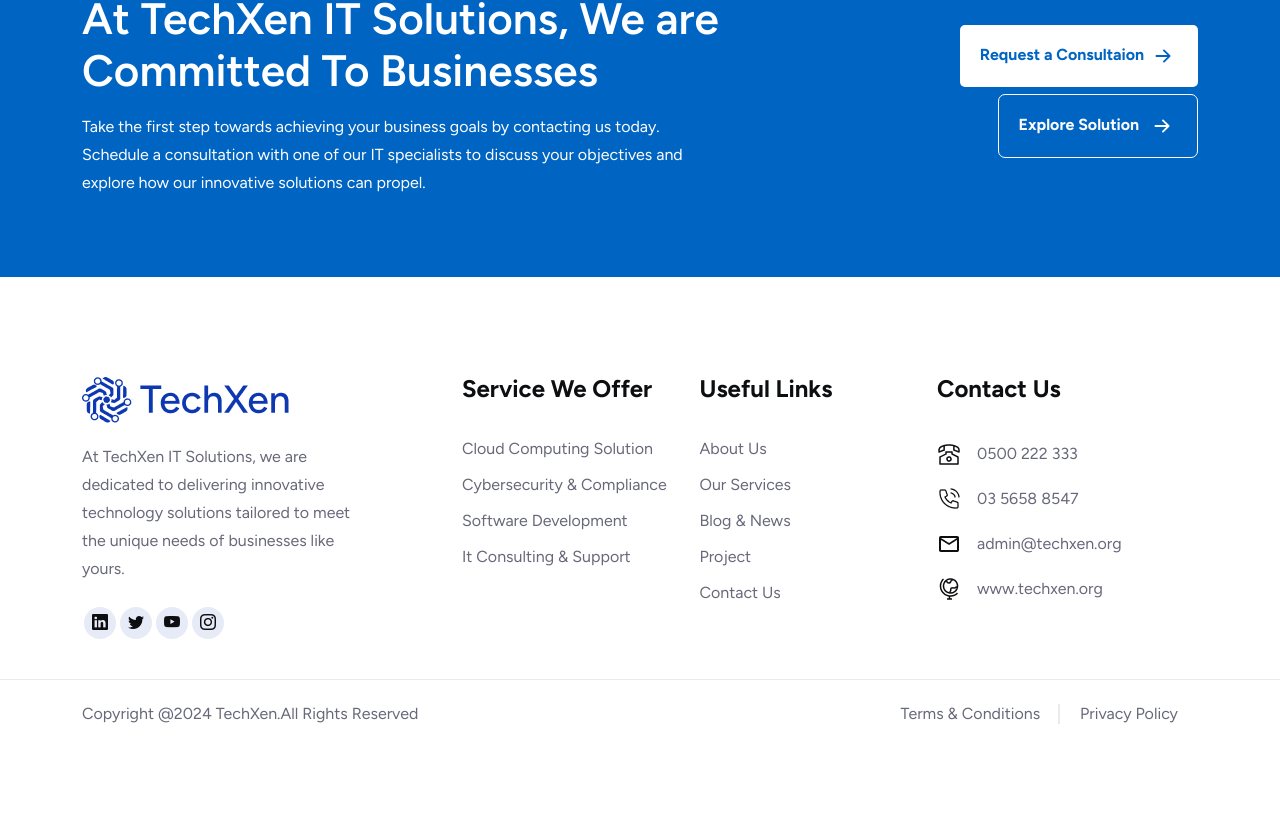
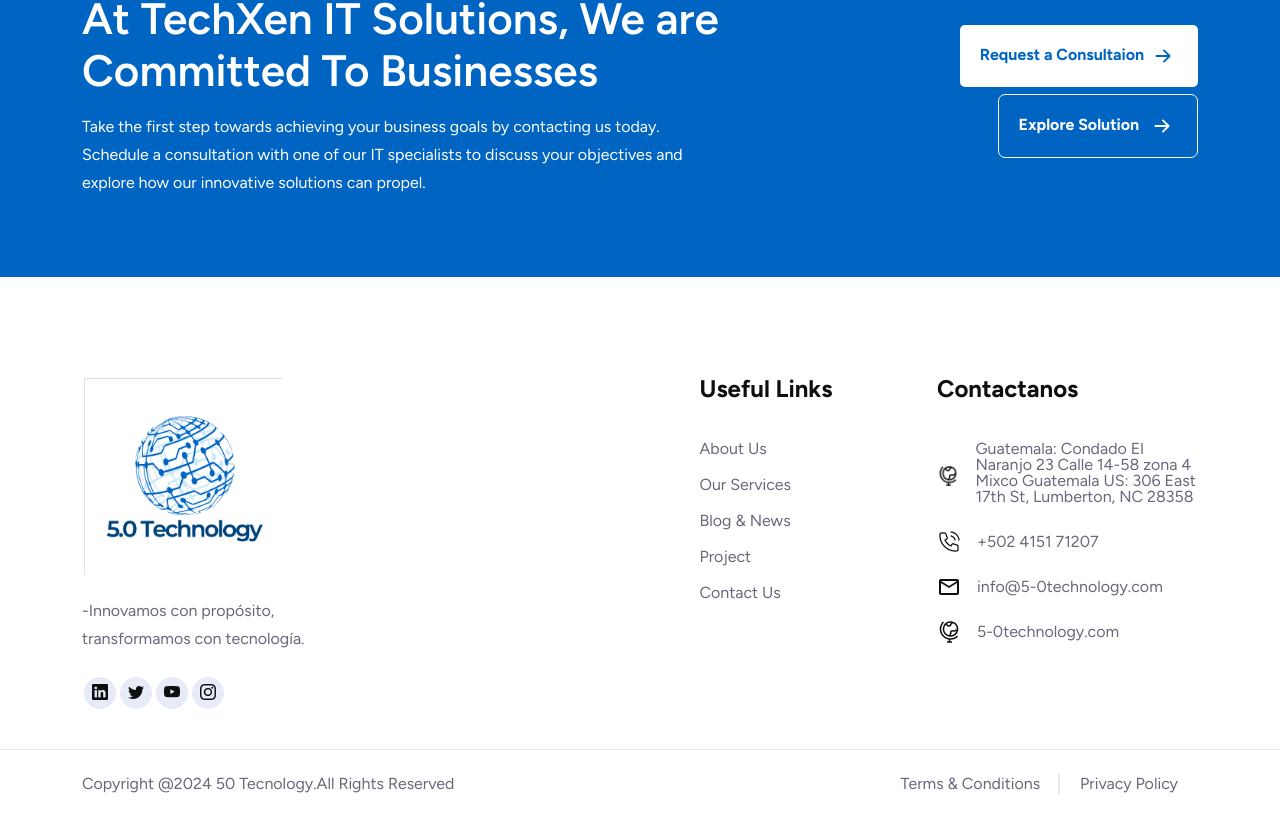
Before and after one commit to andrealejandrog/pagina_web_202540, a Next.js app in the folder Main-Files/: page /contact in a window 1280 px wide. Shown: the part 1782-2600 px from the top of the page. Before the commit the page ends 2530 px from the top, so only its background shows below. Built offline with nearby package versions, Linux system fonts and the light colour scheme.

Commit message:
Update footer

```diff
--- a/Main-Files/src/app/Components/Footer/Footer1.jsx
+++ b/Main-Files/src/app/Components/Footer/Footer1.jsx
@@ -10,12 +10,12 @@
                        <div className="single-footer-items footer-logo-area">
                             <div className="footer-logo">
                               <a href="">
-                              <Image src="/assets/img/logo/footer-logo1.png" alt="img" width={209} height={46}   />
+                              <Image src="/assets/img/logo/logo1.png" alt="img" width={209} height={46}   />
                                 </a>
                             </div>
                             <div className="space20"></div>
                             <div className="heading1">
-                              <p>At TechXen IT Solutions, we are dedicated to delivering innovative technology solutions tailored to meet the unique needs of businesses like yours. </p>
+                              <p>-Innovamos con propósito, transformamos con tecnología. </p>
                             </div>
                             <ul className="social-icon">
                                  <li><a href="#"><i className="bi bi-linkedin"></i></a></li>
@@ -28,14 +28,14 @@
 
                   <div className="col-lg col-md-6 col-12">
                        <div className="single-footer-items">
-                            <h3>Service We Offer</h3>
+                            {/* <h3>Servicios</h3>
 
                             <ul className="menu-list">
                                  <li><Link href="/service/service-details">Cloud Computing Solution</Link></li>
                                  <li><Link href="/service/service-details">Cybersecurity & Compliance</Link></li>
                                  <li><Link href="/service/service-details">Software Development</Link></li>
                                  <li><Link href="/service/service-details">It Consulting & Support</Link></li>
-                            </ul>
+                            </ul> */}
                        </div>
                   </div>
 
@@ -56,14 +56,18 @@
 
                   <div className="col-lg-3 col-md-6 col-12">
                        <div className="single-footer-items">
-                            <h3>Contact Us</h3>
+                            <h3>Contactanos</h3>
 
                             <div className="contact-box">
                               <div className="icon">
-                                <Image src="/assets/img/icons/footer1-icon1.png" alt="img" width={24} height={24}   />
+                                <Image src="/assets/img/icons/footer1-icon4.png" alt="img" width={84} height={84}   />
                               </div>
                               <div className="pera">
-                                <a href="tel:0500222333">0500 222 333</a>
+                                <a href="tel:0500222333">Guatemala: Condado El Naranjo 23 Calle 14-58 zona 4 Mixco Guatemala
+
+
+                              US: 306 East 17th St, Lumberton, NC 28358
+                               </a>
                               </div>
                             </div>
 
@@ -72,7 +76,7 @@
                               <Image src="/assets/img/icons/footer1-icon2.png" alt="img" width={24} height={24}   />
                               </div>
                               <div className="pera">
-                                <a href="tel:0356588547">03 5658 8547</a>
+                                <a href="tel:0356588547">+502 4151 71207</a>
                               </div>
                             </div>
 
@@ -81,7 +85,7 @@
                               <Image src="/assets/img/icons/footer1-icon3.png" alt="img" width={24} height={24}   />
                               </div>
                               <div className="pera">
-                                <a href="mailto:admin@techxen.org">admin@techxen.org</a>
+                                <a href="mailto:admin@techxen.org">info@5-0technology.com</a>
                               </div>
                             </div>
 
@@ -90,7 +94,7 @@
                               <Image src="/assets/img/icons/footer1-icon4.png" alt="img" width={24} height={24}/>
                               </div>
                               <div className="pera">
-                                <a href="mailto:admin@techxen.org">www.techxen.org</a>
+                                <a href="mailto:admin@techxen.org">5-0technology.com</a>
                               </div>
                             </div>
 
@@ -107,7 +111,7 @@
             <div className="row align-items-center">
               <div className="col-md-5">
                    <div className="coppyright">
-                     <p>Copyright @2024 TechXen.All Rights Reserved</p>
+                     <p>Copyright @2024 50 Tecnology.All Rights Reserved</p>
                    </div>
               </div>
               <div className="col-md-7">
--- a/Main-Files/src/app/layout.js
+++ b/Main-Files/src/app/layout.js
@@ -13,13 +13,13 @@
 export const metadata = {
   title: {
     absolute: '',
-    default: 'TechXen - Technology & It Solution NextJS Template',
-    template: '%s | TechXen - Technology & It Solution NextJS Template',
+    default: '50 solutions - Innovamos con propósito, transformamos con tecnología',
+    template: '%s | 50 solutions  - Innovamos con propósito, transformamos con tecnología',
   },
-  description: 'TechXen - Technology & It Solution NextJS Template',
+  description: '50 solutions  - TInnovamos con propósito, transformamos con tecnología',
   openGraph: {
-    title: 'TechXen - Technology & It Solution NextJS Template',
-    description: 'TechXen - Technology & It Solution NextJS Template',
+    title: '50 solutions  - Innovamos con propósito, transformamos con tecnología',
+    description: '50 solutions  - Innovamos con propósito, transformamos con tecnología',
   },
 };
 
```
Also changed, not shown: Main-Files/public/assets/img/logo/logo1.png (added).
